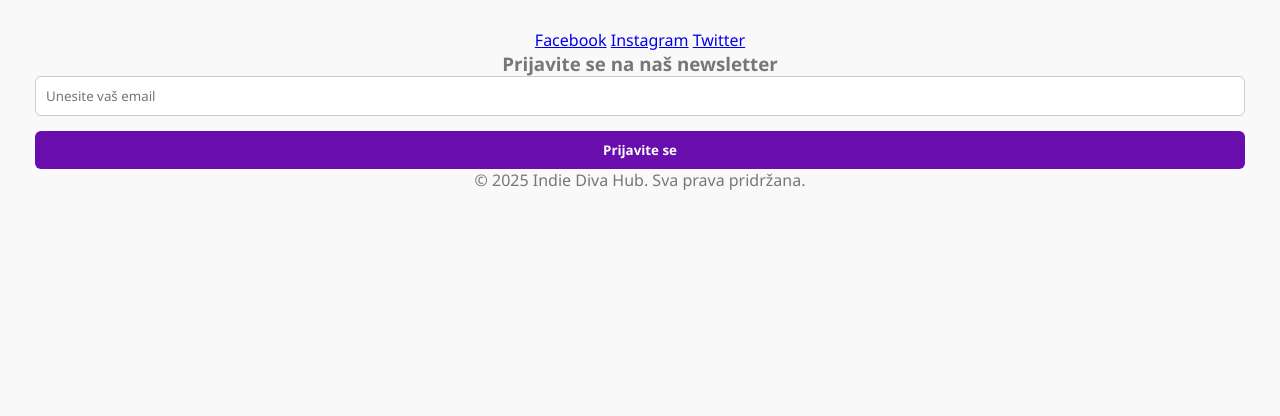
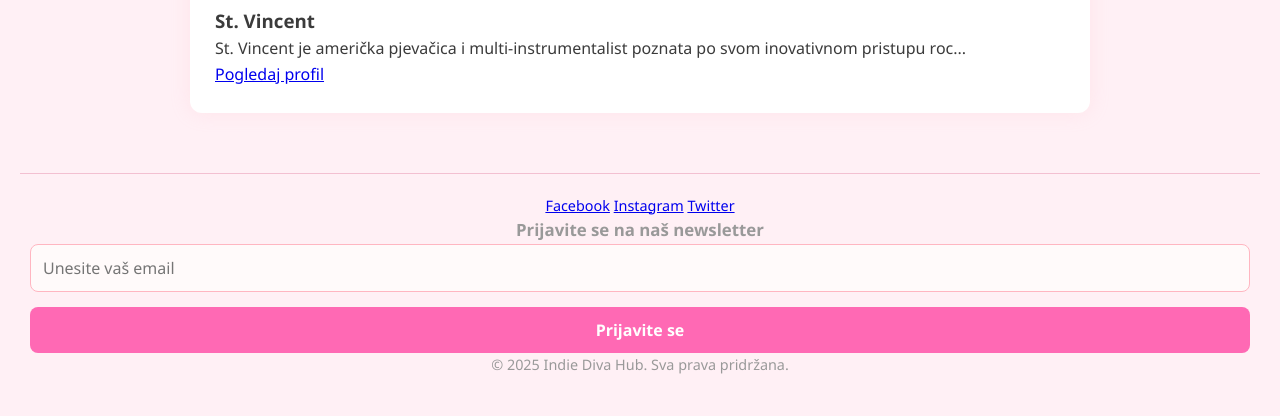
Before and after one commit to romansimunovic/IndieDivaHub, a PHP site: page / in a window 1280 px wide. Shown: the part 4110-4526 px from the top of the page. Before the commit the page ends 4300 px from the top, so only its background shows below. Run offline with PHP 8.4, Linux system fonts and the light colour scheme; data comes from the database, SQL or seed files in the repository.

Commit message:
Update style.css

```diff
--- a/style.css
+++ b/style.css
@@ -6,45 +6,61 @@
   font-family: 'Segoe UI', Tahoma, Geneva, Verdana, sans-serif;
 }
 
+/* Global */
 body {
-  background-color: #f9f9f9;
-  color: #333;
+  background-color: #fff0f5; /* light rose */
+  color: #3b3b3b;
   padding: 20px;
+  line-height: 1.6;
+  transition: all 0.3s ease-in-out;
 }
 
 /* Header */
 header {
-  background-color: #6a0dad;
-  color: white;
-  padding: 20px;
+  background: linear-gradient(135deg, #ffc0cb, #ffb6c1);
+  color: #fff;
+  padding: 30px 20px;
   text-align: center;
-  border-radius: 8px;
+  border-radius: 12px;
   margin-bottom: 30px;
+  box-shadow: 0 4px 12px rgba(255, 182, 193, 0.5);
+}
+header h1 {
+  font-size: 2.4rem;
+  letter-spacing: 1px;
+}
+header p {
+  font-size: 1rem;
+  color: #ffe6ee;
 }
 
 /* Navigacija */
 nav {
-  margin: 20px 0;
+  margin: 25px 0;
   text-align: center;
 }
 nav a {
   text-decoration: none;
-  color: #6a0dad;
-  margin: 0 15px;
+  color: #c71585;
+  margin: 0 12px;
   font-weight: bold;
+  transition: all 0.3s;
+  border-bottom: 2px solid transparent;
 }
 nav a:hover {
-  text-decoration: underline;
+  color: #a1006d;
+  border-bottom: 2px solid #ff99cc;
 }
 
 /* Glavni sadržaj */
 .container {
-  max-width: 800px;
+  max-width: 900px;
   margin: 0 auto;
   background-color: white;
   padding: 25px;
-  border-radius: 8px;
-  box-shadow: 0px 0px 10px rgba(0,0,0,0.1);
+  border-radius: 12px;
+  box-shadow: 0px 0px 20px rgba(255, 182, 193, 0.2);
+  animation: fadeIn 0.6s ease-in-out;
 }
 
 /* Forme */
@@ -57,47 +73,132 @@
 input[type="text"],
 input[type="email"],
 input[type="password"],
+input[type="number"],
 textarea,
 select {
-  padding: 10px;
-  border: 1px solid #ccc;
-  border-radius: 6px;
+  padding: 12px;
+  border: 1px solid #ffb6c1;
+  border-radius: 8px;
+  font-size: 1rem;
+  background-color: #fffafa;
+  transition: border-color 0.3s ease-in-out;
+}
+input:focus,
+textarea:focus,
+select:focus {
+  border-color: #ff69b4;
+  outline: none;
+  box-shadow: 0 0 5px #ffb6c1;
 }
 
 input[type="submit"],
 button {
-  background-color: #6a0dad;
+  background-color: #ff69b4;
   color: white;
-  padding: 10px;
+  padding: 12px;
   border: none;
-  border-radius: 6px;
+  border-radius: 8px;
   cursor: pointer;
   font-weight: bold;
+  font-size: 1rem;
+  transition: background-color 0.3s, transform 0.2s;
 }
 input[type="submit"]:hover,
 button:hover {
-  background-color: #5500aa;
+  background-color: #e754a3;
+  transform: scale(1.03);
 }
 
 /* Tabela */
 table {
   width: 100%;
   border-collapse: collapse;
-  margin-top: 20px;
+  margin-top: 25px;
 }
 th, td {
-  border: 1px solid #ddd;
-  padding: 12px;
+  border: 1px solid #f3c0d1;
+  padding: 12px 15px;
   text-align: left;
 }
 th {
-  background-color: #eee;
+  background-color: #ffe4ec;
+  color: #3b3b3b;
+}
+tr:nth-child(even) {
+  background-color: #fff5f8;
+}
+tr:hover {
+  background-color: #ffeef5;
+}
+
+/* Kartice (npr. albumi, umjetnice) */
+.card {
+  background-color: #fffafa;
+  border: 1px solid #ffc0cb;
+  border-radius: 12px;
+  padding: 20px;
+  margin-bottom: 25px;
+  box-shadow: 0px 2px 10px rgba(255, 192, 203, 0.2);
+  transition: transform 0.3s ease, box-shadow 0.3s ease;
+}
+.card:hover {
+  transform: translateY(-5px);
+  box-shadow: 0px 6px 20px rgba(255, 105, 180, 0.2);
+}
+.card img {
+  max-width: 100%;
+  border-radius: 8px;
+}
+.card h3 {
+  margin-top: 15px;
+  color: #c71585;
+}
+.card p {
+  color: #444;
+}
+
+/* Poruke */
+.message {
+  padding: 14px;
+  border-radius: 8px;
+  margin-bottom: 20px;
+  font-weight: bold;
+}
+.success {
+  background-color: #e0f8ec;
+  color: #2e7d32;
+}
+.error {
+  background-color: #ffe6e9;
+  color: #d32f2f;
 }
 
 /* Footer */
 footer {
   text-align: center;
-  padding: 15px;
-  margin-top: 40px;
-  color: #777;
+  padding: 20px 10px;
+  margin-top: 60px;
+  color: #999;
+  border-top: 1px solid #f3c0d1;
+  font-size: 0.9rem;
 }
+
+/* Animacije */
+@keyframes fadeIn {
+  from { opacity: 0; transform: translateY(20px); }
+  to { opacity: 1; transform: translateY(0); }
+}
+
+/* Responsive */
+@media (max-width: 768px) {
+  .container {
+    padding: 20px;
+  }
+  nav a {
+    display: inline-block;
+    margin: 10px;
+  }
+  header h1 {
+    font-size: 1.8rem;
+  }
+}
```
